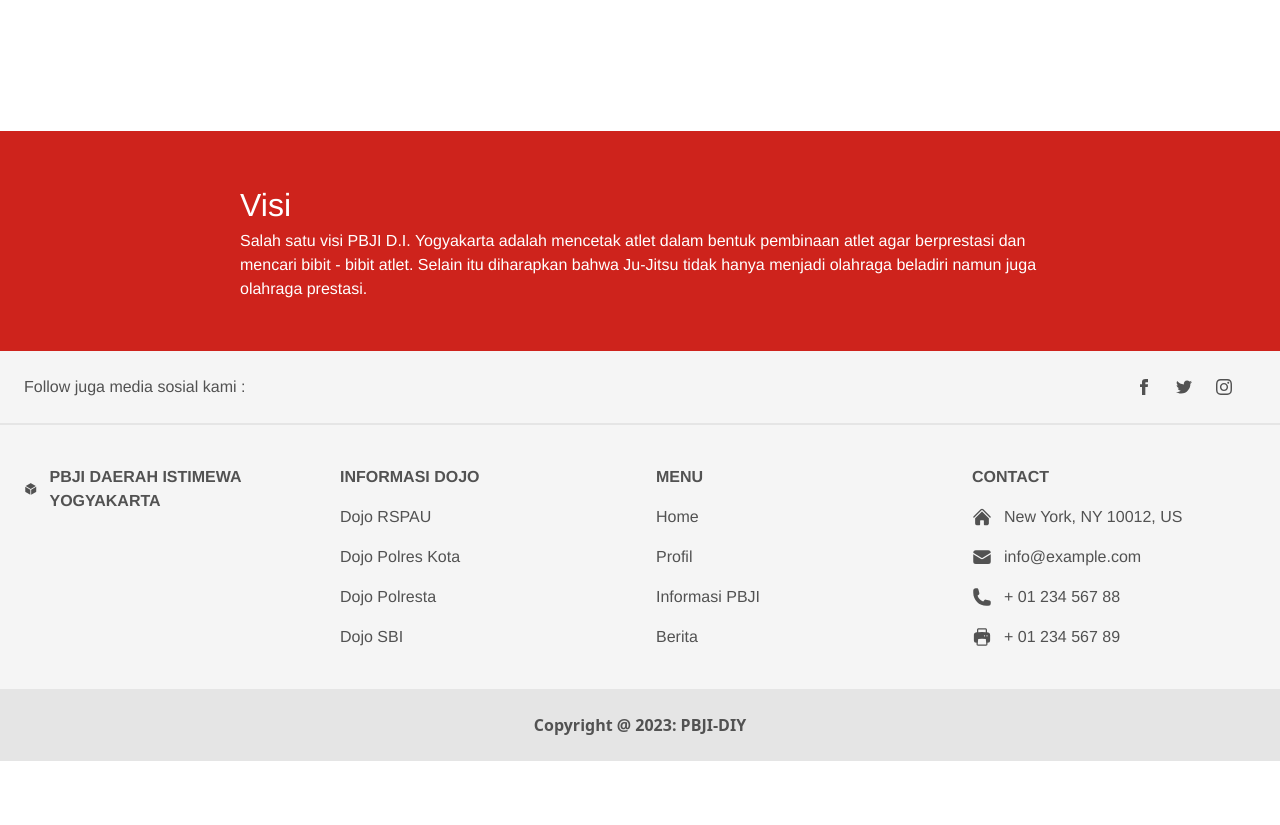
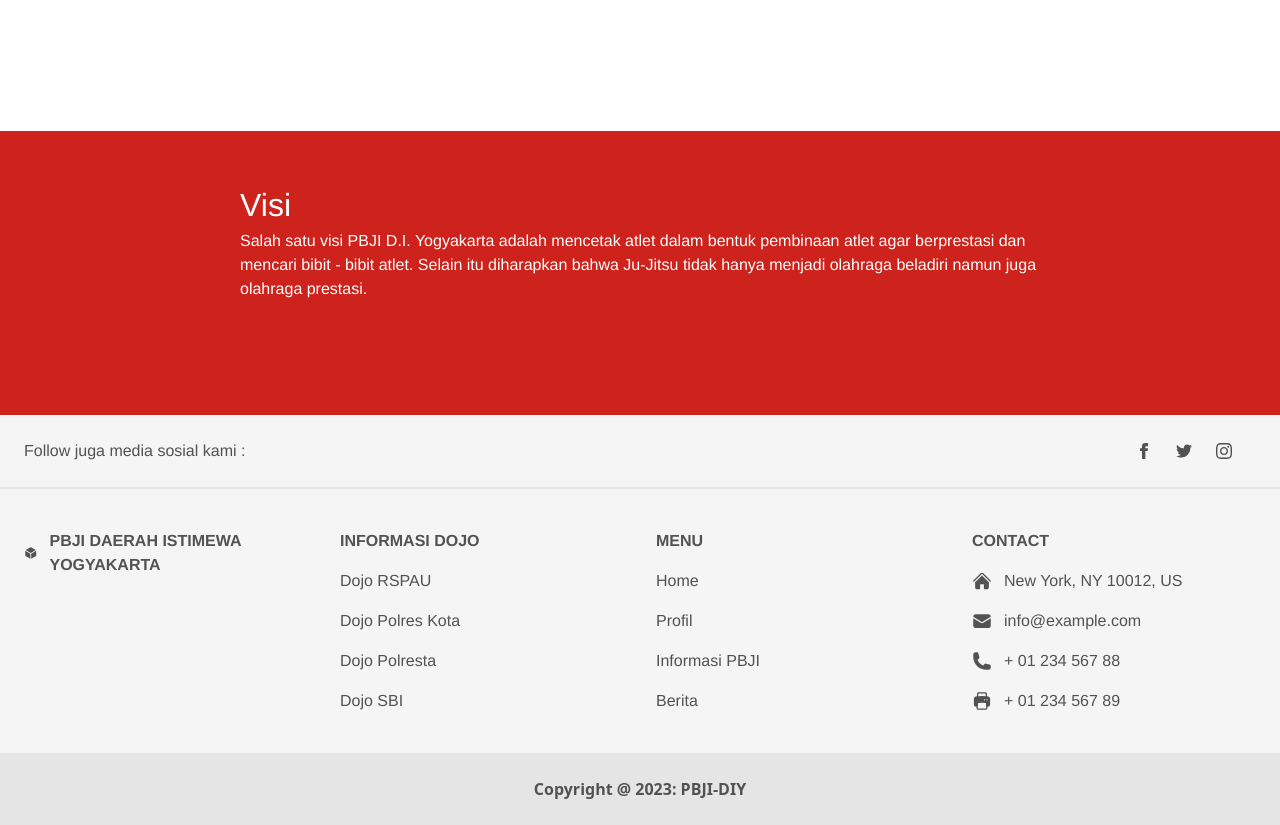
Before and after one commit to arifsetia-one/pbji, a Vue app: page /#/profile in a window 1280 px wide. Shown: the part 945-1770 px from the top of the page. Before the commit the page ends 1706 px from the top, so only its background shows below. Built offline with nearby package versions, Linux system fonts and the light colour scheme.

Commit message:
add 5% space background visimisi

```diff
--- a/src/views/ProfileView.vue
+++ b/src/views/ProfileView.vue
@@ -162,6 +162,7 @@
 
 .visimisi {
     background-color: #CE231C;
+    padding-bottom: 5%;
     width: 100%;
 }
 
```
